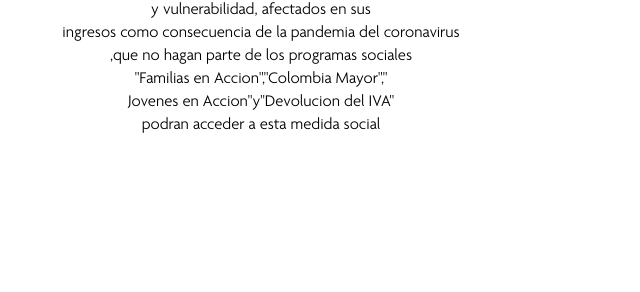
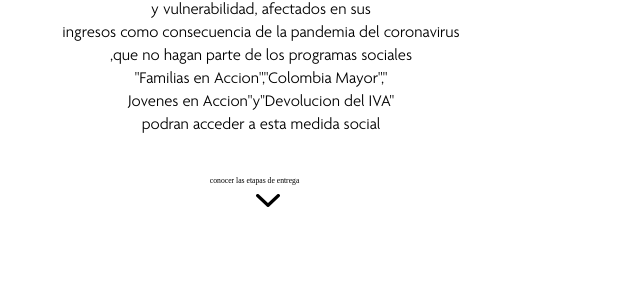
Before and after one commit to Danny200523/Examen_HTML_GuerreroDaniel, a plain HTML site: page index.html in a window 1280 px wide. Shown: the part 1342-1634 px from the top of the page, 219-859 px from the left. Drawn offline with Linux system fonts and the light colour scheme.

Commit message:
feat: :sparkles: new divs

```diff
--- a/index.html
+++ b/index.html
@@ -59,7 +59,8 @@
         <div class="text_es">Es un esquema mediante el cual se entrega una<br/>transferencia monetaria en favor de los hogares<br/>en situacion de pobreza y vulnerabilidad que<br/>no sean beneficiarios de programas del Estado.<br/><br/>Los hogares en condicion de pobreza<br/>y vulnerabilidad, afectados en sus<br/>
         ingresos como consecuencia de la pandemia del coronavirus<br/>,que no hagan parte de los programas sociales<br/>"Familias en Accion","Colombia Mayor","<br/>Jovenes en Accion"y"Devolucion del IVA"<br/>podran acceder  a esta medida social</div>
         <img class="img_paracaidas" src="./img/Diseño sin título.png">
-        <div class="text_coto"></div>
+        <div class="text_corto">conocer las etapas de entrega</div>
+        <img class="flecha" src="./img/Icon ionic-ios-arrow-down.svg">
       </div>
     </div>
   </body>
--- a/style/style.css
+++ b/style/style.css
@@ -154,3 +154,13 @@ input[type=text], select {
     margin-top: -21vw;
     position: absolute;
 }
+.text_corto{
+    font-size: 0.6vw;
+    text-align: center;
+    margin-left: -26vw;
+    margin-top: 3vw;
+}
+.flecha{
+    margin-left: 36.5vw;
+    margin-top: 0.7vw;
+}
```
